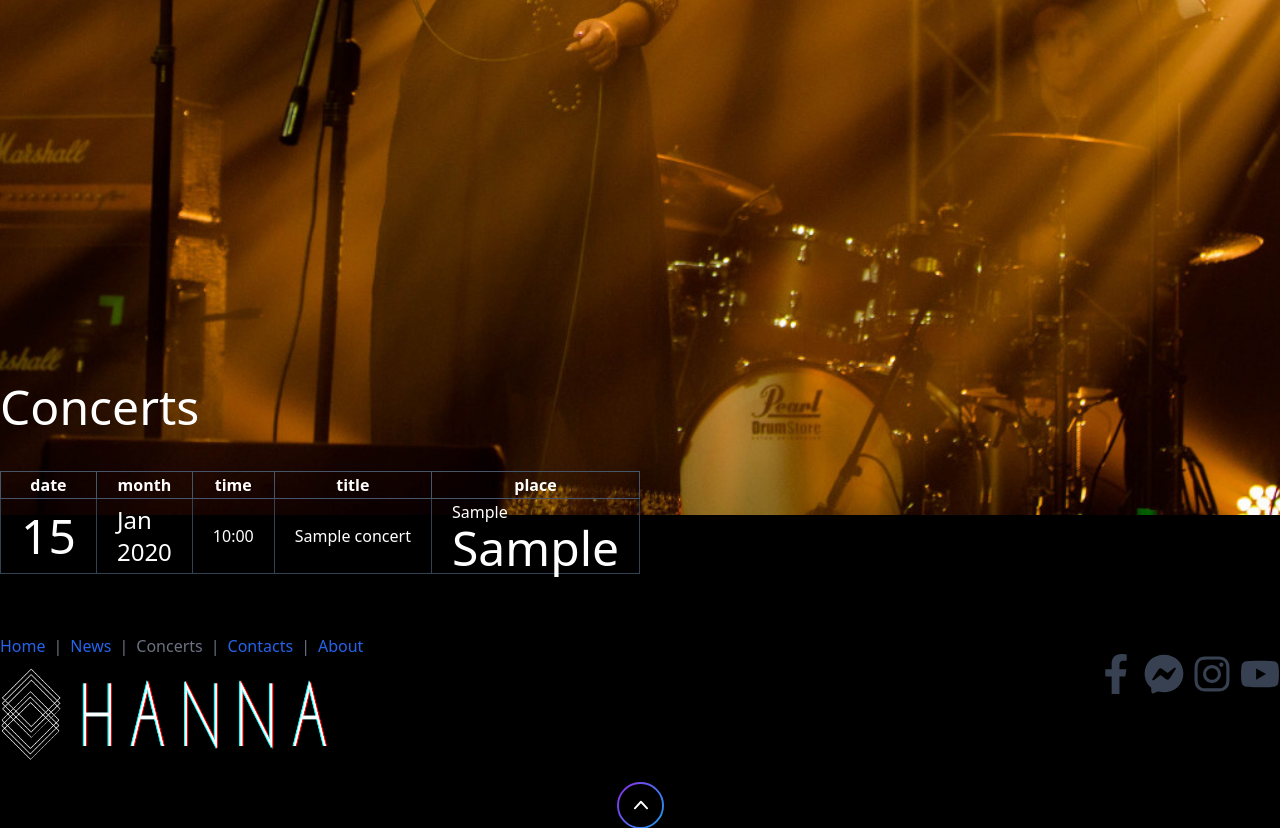
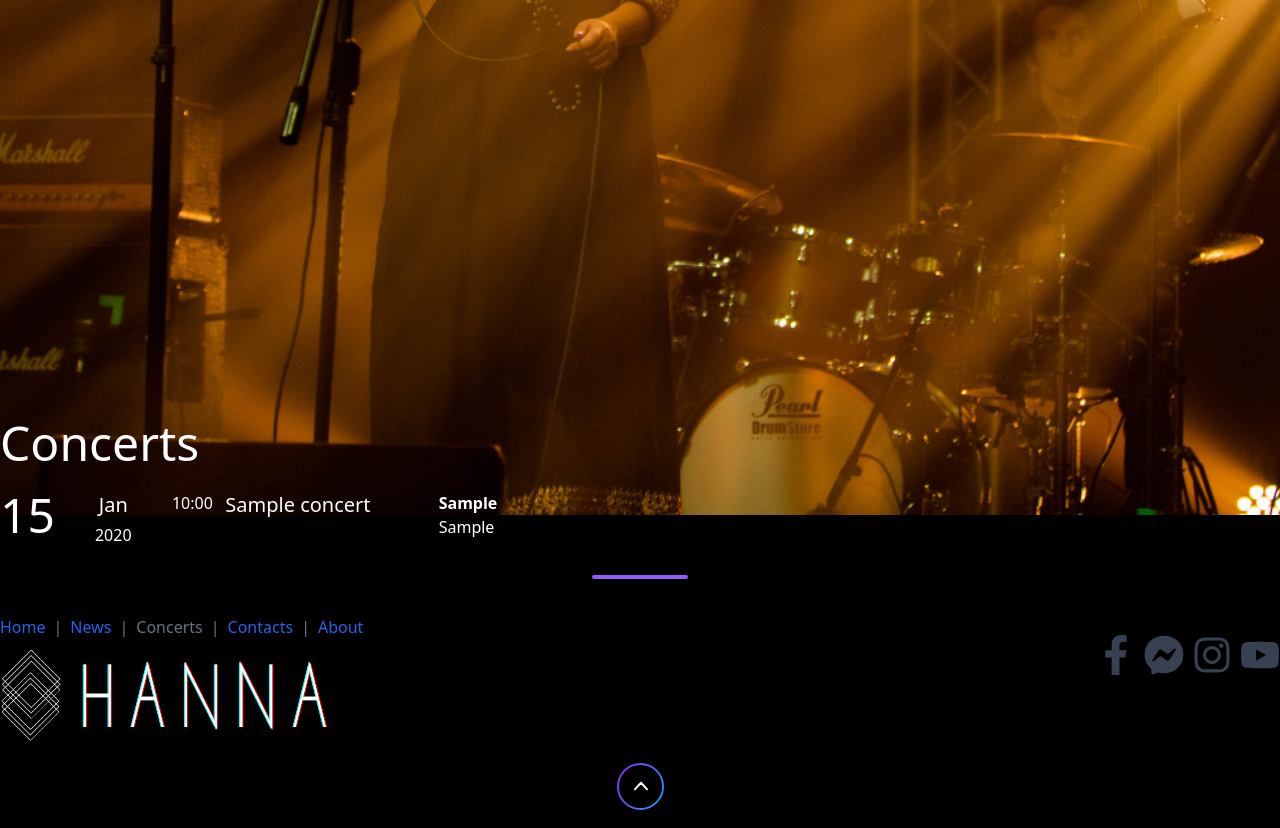
Before and after one commit to AMalenkij/dj_Hanna, a Django app: page /concerts/ in a window 1280 px wide. Shown: the part 485-1313 px from the top of the page. Run offline with Django 4.2, Linux system fonts and the light colour scheme; tables that the repository leaves empty hold one stand-in row (values such as "Sample post"); some libraries are stand-ins or nearby versions.

```diff
--- a/home/templates/home/concerts.html
+++ b/home/templates/home/concerts.html
@@ -1,7 +1,5 @@
 {% extends 'base.html' %}
 {% block content %}
-
-{% include 'header.html' %}
 <style> .special_bg {
     background-size: cover;
     overflow: hidden;
@@ -10,39 +8,40 @@
     align-items: center;
 }
 </style>
+<div class="relative w-full right-0 top-0 mb-10" style="height: 60vh;">
+    {% include 'header.html' %}
+    <!--<img class="w-full object-cover h-fit absolute z-10 min-w-full max-w-none" -->
+    <img class="special_bg  absolute right-0 top-0 z-10 object-cover"
+         src="/static/home/img/concert_hero.jpg"/>
+</div>
+<!-- concert col -->
+<div class="relative z-50 mt-96">
+    <div class=" text-5xl mx-auto container mb-6 "> Concerts  </div>
+    {% for item in concerts %}
+    <div class="flex container mx-auto mb-5">
+        <!-- date and time -->
+        <div class="lg:flex basis-1/6 lg:gap-x-10 grid gap-y-1 text-center mr-3">
+            <div class="text-5xl">{{ item.date|date:"d" }}</div>
+            <div class="gap-y-1 grid ">
+                <div class="basis-1/4 text-xl">{{ item.date|date:"M" }}</div>
+                <div class="basis-1/4">{{ item.date|date:"Y" }}</div>
+            </div>
+            <div class="basis-1/4">{{ item.time|time:"H:i" }}</div>
+        </div>
 
-<!--<img class="w-full object-cover h-fit absolute z-10 min-w-full max-w-none" -->
-<img class="special_bg  absolute  z-10 object-cover"
-     src="/static/home/img/concert_hero.jpg"/>
+        <!-- title, place and location -->
+        <div class="lg:flex lf:gap-x-20 lg:basis-1/2 grid gap-y-1">
+            <div class="lg:basis-1/3 text-2xl lg:text-xl">{{ item.title }}</div>
+            <div class="">
+                <div class="font-bold">{{ item.place }}</div>
+                <div class="">{{ item.location }}</div>
+            </div>
+        </div>
+    </div>
+</div>
+<div class="h-1 w-24 bg-violet-500 mx-auto mt-2 mb-4 rounded-xl "></div>
 
-<div class="mt-96 z-50 m-10 container mx-auto">
-    <div class="mb-10 mt-96"><span class="text-5xl"> Concerts </span></div>
-    <table class="border-collapse border border-slate-500 ...">
-        <thead>
-        <tr>
-            <th class="border border-slate-600 ...">date</th>
-            <th class="border border-slate-600 ...">month</th>
-            <th class="border border-slate-600 ...">time</th>
-            <th class="border border-slate-600 ...">title</th>
-            <th class="border border-slate-600 ...">place</th>
-        </tr>
-        </thead>
-        {% for item in concerts %}
-        <tbody class="">
-        <tr>
-            <td class="border border-slate-700 text-5xl pl-5 pr-5 ">{{ item.date|date:"d" }}</td>
-            <td class="border border-slate-700 text-2xl pl-5 pr-5">{{ item.date|date:"M" }}<br>{{ item.date|date:"Y" }}
-            </td>
-            <td class="border border-slate-700 pl-5 pr-5">{{ item.time|time:"H:i" }}</td>
-            <td class="border border-slate-700 pl-5 pr-5">{{ item.title }}</td>
-            <td class="border border-slate-700 pl-5 pr-5">{{ item.location }} <br> <span class="text-5xl">{{ item.location }}</span>
-            </td>
-        </tr>
-        </tbody>
-
-        {% endfor %}
-    </table>
+{% endfor %}
 </div>
 
-
 {% endblock content %}
```
Also changed, not shown: home/templates/home/home_list.html (+10 -2 lines).
